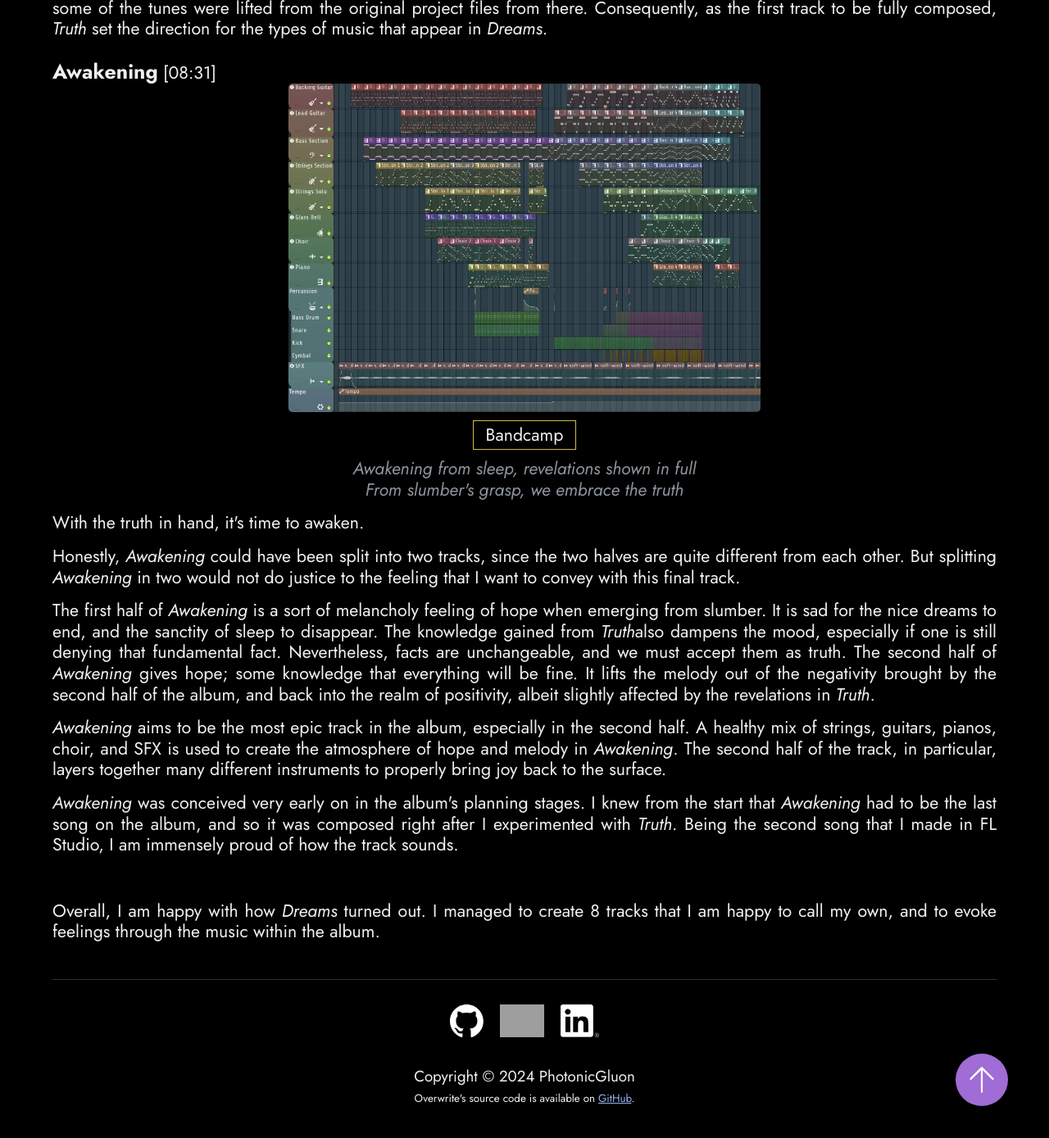
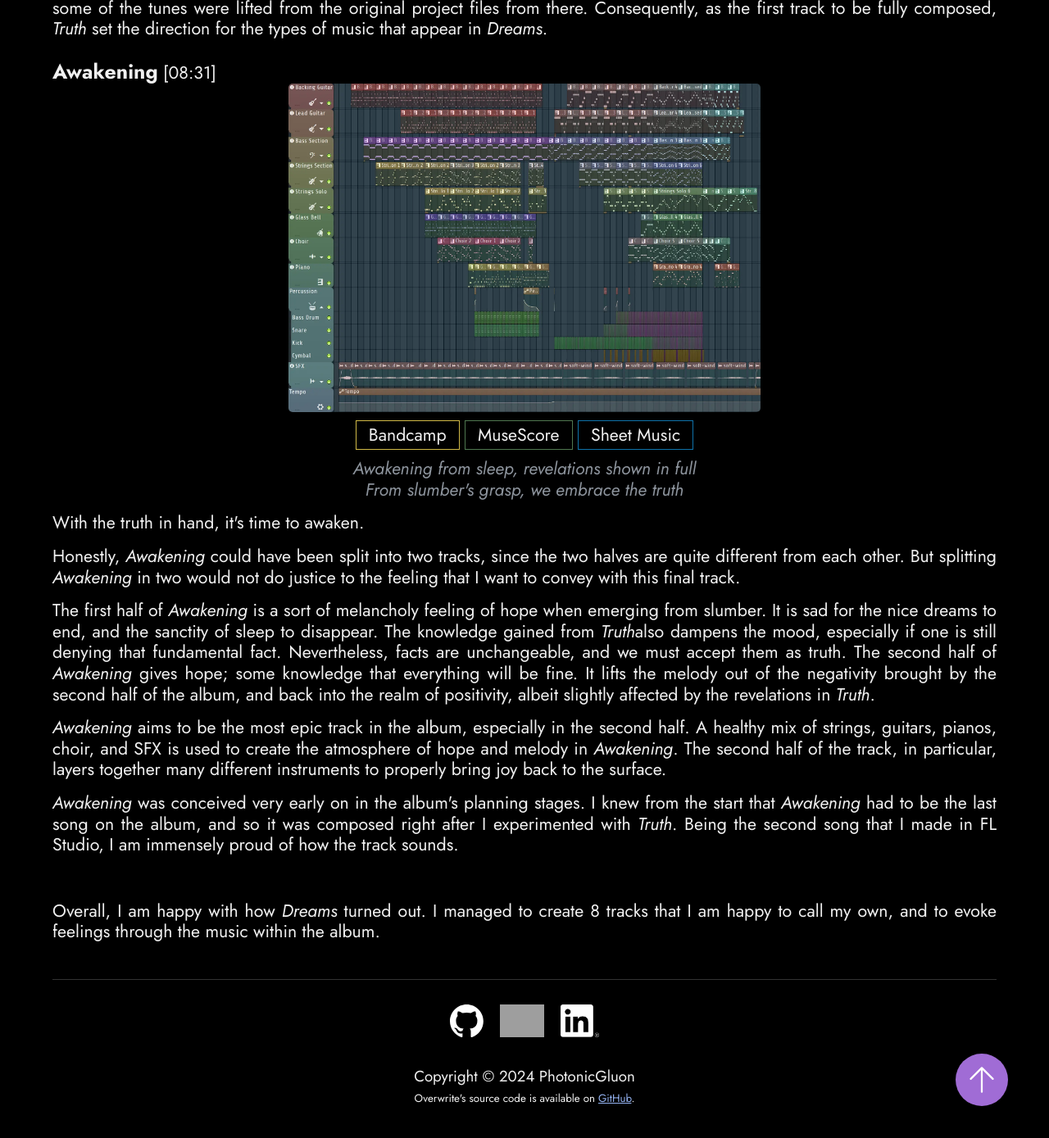
Before and after one commit to PhotonicGluon/photonicgluon.github.io, a Jekyll site: the page built from projects/dreams.html, in a window 1280 px wide and 1400 px high, scrolled down 7220 px. Shown: the top 1389 px of the window at 82% size. Built offline with Jekyll 4.4.1, drawn with Linux system fonts in a browser that asks for light colours; grey boxes are pictures that could not be loaded.

Commit message:
Add MuseScore link for "Awakening" in "Dreams"

```diff
--- a/projects/dreams.html
+++ b/projects/dreams.html
@@ -351,6 +351,9 @@ title: Dreams
     <div class="music-buttons">
         <a class="button bandcamp-button" href="https://melodicgluon.bandcamp.com/track/awakening"
            target="_blank">Bandcamp</a>
+        <a class="button musescore-button" href="https://musescore.com/user/23043611/scores/14917243" target="_blank">MuseScore</a>
+        <a class="button sheet-music-button" href="/projects/resources/dreams/Awakening.pdf" download>Sheet
+            Music</a>
     </div>
     <p class="music-caption">
         Awakening from sleep, revelations shown in full<br>
--- a/projects/resources/dreams/dreams.css
+++ b/projects/resources/dreams/dreams.css
@@ -55,6 +55,22 @@
     background-color: var(--yellow);
 }
 
+.sheet-music-button {
+    border: 1px solid var(--blue);
+}
+
+.sheet-music-button:hover::after {
+    background-color: var(--blue);
+}
+
+.musescore-button {
+    border: 1px solid var(--green);
+}
+
+.musescore-button:hover::after {
+    background-color: var(--green);
+}
+
 /* QUERIES */
 @media (max-width: 768px) {
     ol {
```
Also changed, not shown: 1 other file.
